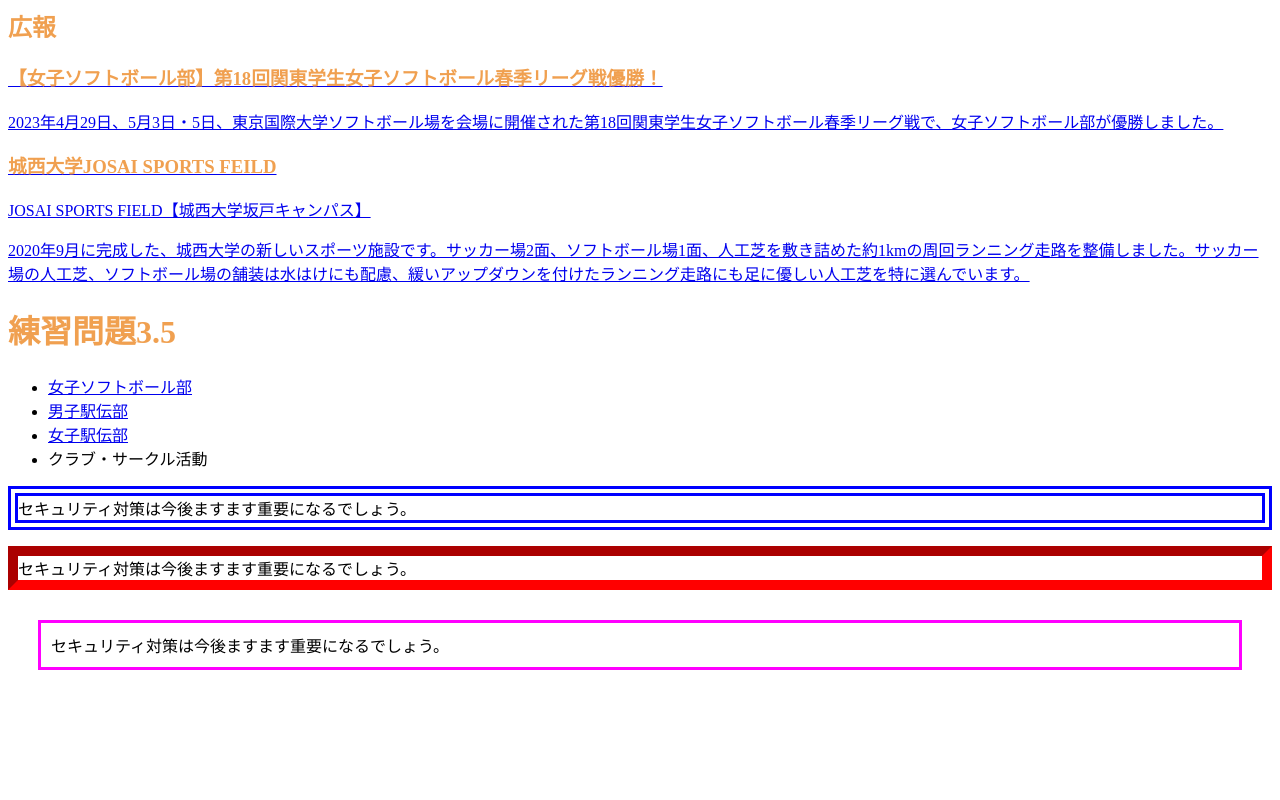
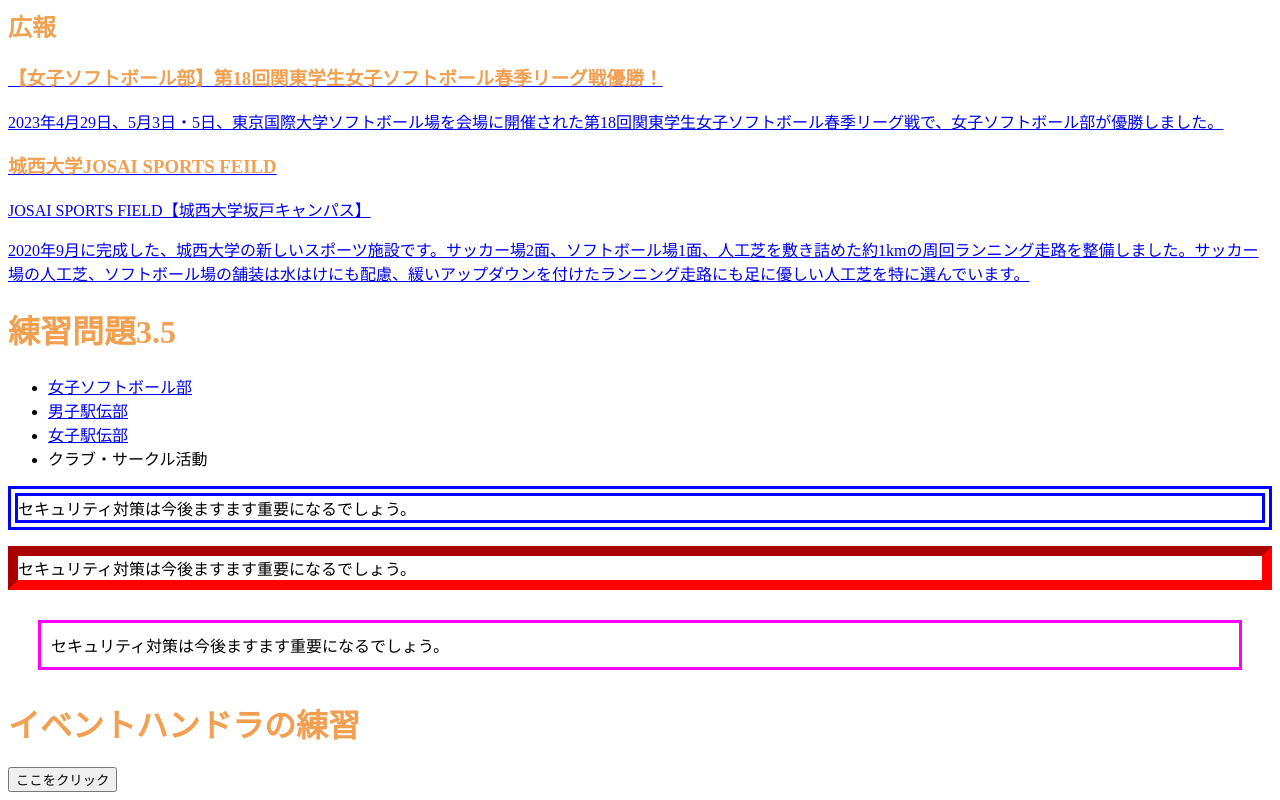
Before and after one commit to haruka6709/haruka01, a plain HTML site: page index.html in a window 1280 px wide. Shown: the part 4140-4940 px from the top of the page. Before the commit the page ends 4840 px from the top, so only its background shows below. Drawn offline with Linux system fonts and the light colour scheme.

Commit message:
Update index.html

```diff
--- a/index.html
+++ b/index.html
@@ -282,5 +282,7 @@
 <p class="sample1">セキュリティ対策は今後ますます重要になるでしょう。</p>
 <p class="sample2">セキュリティ対策は今後ますます重要になるでしょう。</p>
 <p class="sample3">セキュリティ対策は今後ますます重要になるでしょう。</p>
+<h1>イベントハンドラの練習</h1>
+<input type="button" value="ここをクリック" ondblclickk="alert('Hello, Osamu!');">
 </body>
 </html>
```
